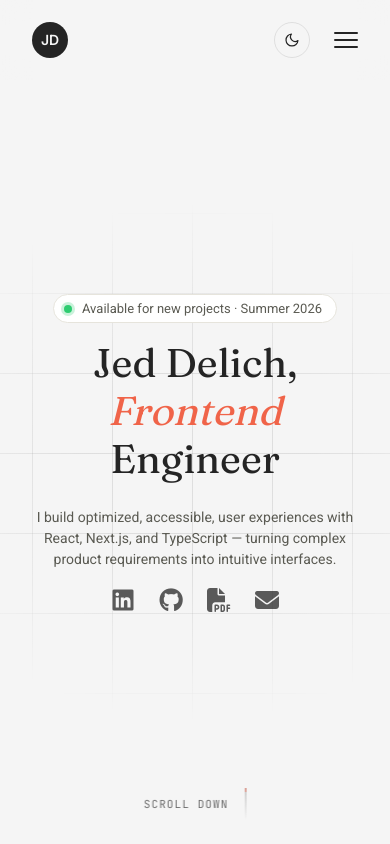
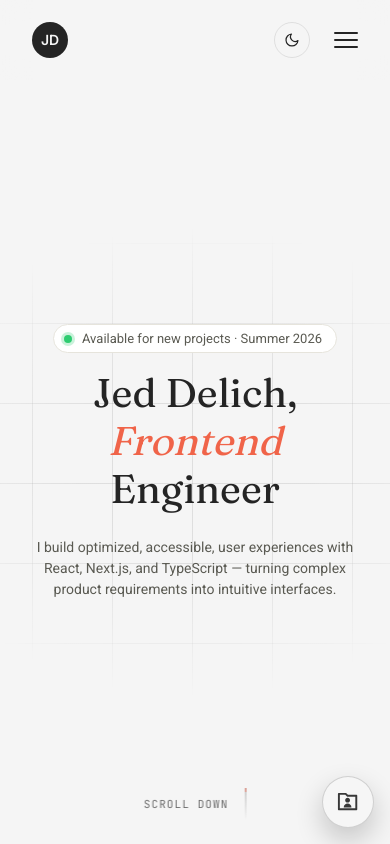
Before and after one commit to jeddelich/next-portfolio, a Next.js app: page / in a window 390 px wide. Shown: the top 844 px of the page. Built offline with nearby package versions, Linux system fonts and the light colour scheme.

Commit message:
feat: add expandable button menu for social links

```diff
--- /dev/null
+++ b/components/ui/FloatingQuickLinks.module.css
@@ -0,0 +1,191 @@
+.fabWrap {
+  position: fixed;
+  right: 1.5rem;
+  bottom: 1rem;
+  z-index: 1100;
+  width: 56px;
+  height: 56px;
+}
+
+.menuShell {
+  position: absolute;
+  right: 0;
+  bottom: 0;
+  width: 56px;
+  height: 56px;
+  display: flex;
+  flex-direction: column;
+  align-items: center;
+  justify-content: flex-end;
+  border-radius: 999px;
+  padding: 0.45rem;
+  border: 1px solid rgba(36, 36, 36, 0.18);
+  background: color-mix(in srgb, var(--color-light) 90%, white 10%);
+  box-shadow: 0 12px 28px rgba(0, 0, 0, 0.2);
+  overflow: hidden;
+  transform-origin: bottom center;
+  transition:
+    height 260ms ease,
+    border-color 200ms ease,
+    box-shadow 220ms ease;
+}
+
+.fabWrap:hover .menuShell,
+.fabWrap:focus-within .menuShell {
+  height: 266px;
+}
+
+.triggerButton {
+  position: relative;
+  z-index: 2;
+  width: 100%;
+  aspect-ratio: 1;
+  border-radius: 999px;
+  border: none;
+  background: transparent;
+  color: rgba(36, 36, 36, 0.9);
+  font-size: 1.6rem;
+  display: grid;
+  place-items: center;
+  line-height: 1;
+  cursor: default;
+  transition: color 200ms ease;
+}
+
+.fabWrap:hover .menuShell,
+.fabWrap:focus-within .menuShell,
+:global(.dark-theme) .fabWrap:hover .menuShell,
+:global(.dark-theme) .fabWrap:focus-within .menuShell {
+  border-color: color-mix(in srgb, var(--color-primary) 38%, rgba(36, 36, 36, 0.2));
+}
+
+.linkPill {
+  position: absolute;
+  inset: 0;
+  padding: 0.6rem 0.45rem 3.9rem;
+  display: flex;
+  flex-direction: column;
+  align-items: center;
+  justify-content: flex-start;
+  gap: 0.3rem;
+  opacity: 0;
+  pointer-events: none;
+  transition:
+    opacity 160ms ease,
+    transform 220ms ease;
+}
+
+.linkPill::after {
+  content: "";
+  position: absolute;
+  left: 50%;
+  bottom: 3.2rem;
+  width: 1px;
+  height: 20px;
+  background: rgba(36, 36, 36, 0.3);
+  transform: translateX(-50%);
+  opacity: 0;
+  transition: opacity 120ms ease;
+}
+
+.fabWrap:hover .linkPill,
+.fabWrap:focus-within .linkPill {
+  opacity: 1;
+  transform: translateY(0);
+  pointer-events: auto;
+}
+
+.fabWrap:hover .linkPill::after,
+.fabWrap:focus-within .linkPill::after {
+  opacity: 1;
+  transition-delay: 260ms;
+}
+
+.linkIcon {
+  width: 40px;
+  height: 40px;
+  border-radius: 999px;
+  display: grid;
+  place-items: center;
+  text-decoration: none;
+  font-size: 1.3rem;
+  color: rgba(36, 36, 36, 0.85);
+  opacity: 0;
+  transform: translateY(6px) scale(0.94);
+  transition:
+    opacity 120ms ease,
+    transform 180ms ease,
+    color 180ms ease,
+    background-color 180ms ease;
+}
+
+.fabWrap:hover .linkIcon,
+.fabWrap:focus-within .linkIcon {
+  opacity: 1;
+  transform: translateY(0) scale(1);
+  transition-delay: 260ms, 260ms, 0ms, 0ms;
+}
+
+.linkIcon:hover,
+.linkIcon:focus-visible {
+  color: var(--color-primary);
+  background-color: color-mix(in srgb, var(--color-primary) 14%, transparent);
+  transform: scale(1.06);
+  outline: none;
+}
+
+:global(.dark-theme) .linkPill,
+:global(.dark-theme) .menuShell {
+  border-color: rgba(255, 255, 255, 0.26);
+  background: color-mix(in srgb, var(--color-dark) 78%, black 22%);
+  box-shadow:
+    0 12px 28px rgba(0, 0, 0, 0.42),
+    inset 0 1px 0 rgba(255, 255, 255, 0.06);
+}
+
+:global(.dark-theme) .linkIcon,
+:global(.dark-theme) .triggerButton {
+  color: rgba(255, 255, 255, 0.92);
+}
+
+:global(.dark-theme) .linkPill::after {
+  background: rgba(255, 255, 255, 0.28);
+}
+
+@media (max-width: 768px) {
+  .fabWrap {
+    right: 1rem;
+    bottom: 1rem;
+    width: 52px;
+    height: 52px;
+  }
+
+  .menuShell {
+    width: 52px;
+    height: 52px;
+  }
+
+  .fabWrap:hover .menuShell,
+  .fabWrap:focus-within .menuShell {
+    height: 256px;
+  }
+
+  .triggerButton {
+    width: 100%;
+    aspect-ratio: 1;
+    font-size: 1.45rem;
+  }
+
+  .linkPill {
+    padding-bottom: 3.6rem;
+  }
+
+  .linkPill::after {
+    bottom: 3rem;
+  }
+
+  .linkIcon {
+    width: 38px;
+    height: 38px;
+  }
+}
--- /dev/null
+++ b/components/ui/FloatingQuickLinks.tsx
@@ -0,0 +1,60 @@
+import {
+  RiFolderUserLine,
+} from "react-icons/ri";
+
+import styles from "./FloatingQuickLinks.module.css";
+
+function FloatingQuickLinks() {
+  return (
+    <div className={styles.fabWrap}>
+      <div className={styles.menuShell}>
+        <div className={styles.linkPill}>
+          <a
+            href="https://www.linkedin.com/in/jed-delich/"
+            target="_blank"
+            rel="noreferrer"
+            className={`${styles.linkIcon} click`}
+            aria-label="Open LinkedIn profile"
+          >
+            <i className="fa-brands fa-linkedin" aria-hidden="true"></i>
+          </a>
+          <a
+            href="https://github.com/jeddelich"
+            target="_blank"
+            rel="noreferrer"
+            className={`${styles.linkIcon} click`}
+            aria-label="Open GitHub profile"
+          >
+            <i className="fa-brands fa-github" aria-hidden="true"></i>
+          </a>
+          <a
+            href="Jed_Delich_Resume.pdf"
+            target="_blank"
+            rel="noreferrer"
+            className={`${styles.linkIcon} click`}
+            aria-label="Open resume PDF"
+          >
+            <i className="fa-solid fa-file-pdf" aria-hidden="true"></i>
+          </a>
+          <a
+            href="#contact"
+            className={`${styles.linkIcon} click`}
+            aria-label="Go to contact section"
+          >
+            <i className="fa-solid fa-envelope" aria-hidden="true"></i>
+          </a>
+        </div>
+
+        <button
+          type="button"
+          className={styles.triggerButton}
+          aria-label="Open quick links"
+        >
+          <RiFolderUserLine aria-hidden="true" />
+        </button>
+      </div>
+    </div>
+  );
+}
+
+export default FloatingQuickLinks;
--- a/components/ui/Hero.tsx
+++ b/components/ui/Hero.tsx
@@ -1,4 +1,3 @@
-import MailButton from "@/components/ui/MailButton";
 import StatusBar from "@/components/ui/StatusBar";
 import styles from "./Hero.module.css";
 
@@ -22,31 +21,6 @@ function Hero() {
               and TypeScript — turning complex product requirements into intuitive
               interfaces.
             </p>
-
-            <div className={styles.socialList}>
-              <a
-                href="https://www.linkedin.com/in/jed-delich/"
-                target="_blank"
-                className={`${styles.socialLink} click`}
-              >
-                <i className="fa-brands fa-linkedin"></i>
-              </a>
-              <a
-                href="https://github.com/jeddelich"
-                target="_blank"
-                className={`${styles.socialLink} click`}
-              >
-                <i className="fa-brands fa-github"></i>
-              </a>
-              <a
-                className={`${styles.socialLink} click`}
-                href="Jed_Delich_Resume.pdf"
-                target="_blank"
-              >
-                <i className="fa-solid fa-file-pdf"></i>
-              </a>
-              <MailButton heroStyles={styles.socialLink} />
-            </div>
           </div>
         </div>
       </header>
--- a/components/ui/LandingClientShell.tsx
+++ b/components/ui/LandingClientShell.tsx
@@ -7,6 +7,7 @@ import { useTheme } from "@/contexts/ThemeContext";
 import useHasScrolled from "@/hooks/useHasScrolled";
 import { useLogoMotion } from "@/hooks/useLogoMotion";
 import TechStackLogos, { type TechItem } from "@/components/ui/TechStackLogos";
+import FloatingQuickLinks from "@/components/ui/FloatingQuickLinks";
 import styles from "./LandingClientShell.module.css";
 
 type LandingClientShellProps = {
@@ -35,6 +36,7 @@ function LandingClientShell({ techStack, children }: LandingClientShellProps) {
     >
       <>
         <ScrollDown />
+        <FloatingQuickLinks />
         {children}
       </>
 
--- a/package.json
+++ b/package.json
@@ -14,7 +14,8 @@
     "next": "16.2.1",
     "open-cli": "^9.0.0",
     "react": "19.2.4",
-    "react-dom": "19.2.4"
+    "react-dom": "19.2.4",
+    "react-icons": "^5.6.0"
   },
   "devDependencies": {
     "@tailwindcss/postcss": "^4",
```
Also changed, not shown: 1 other file (tests, documents, lock files or other folders).
